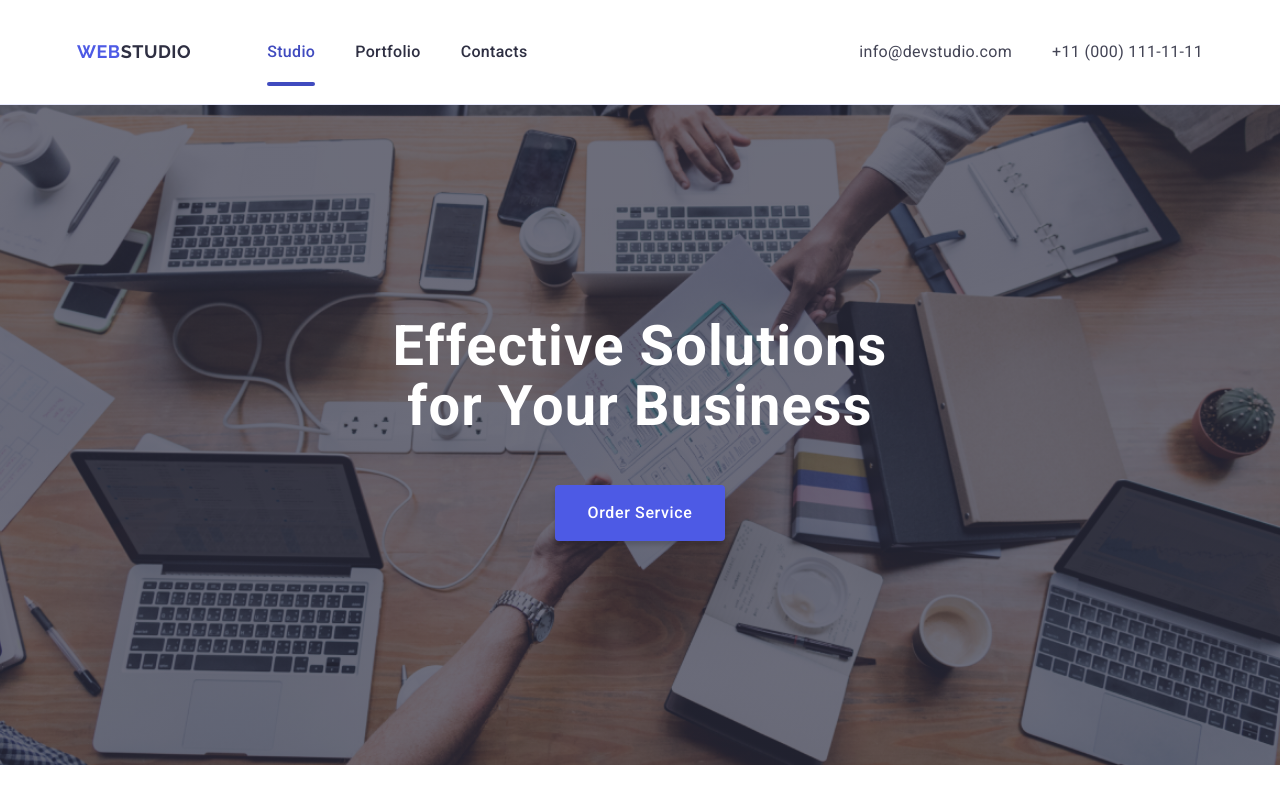
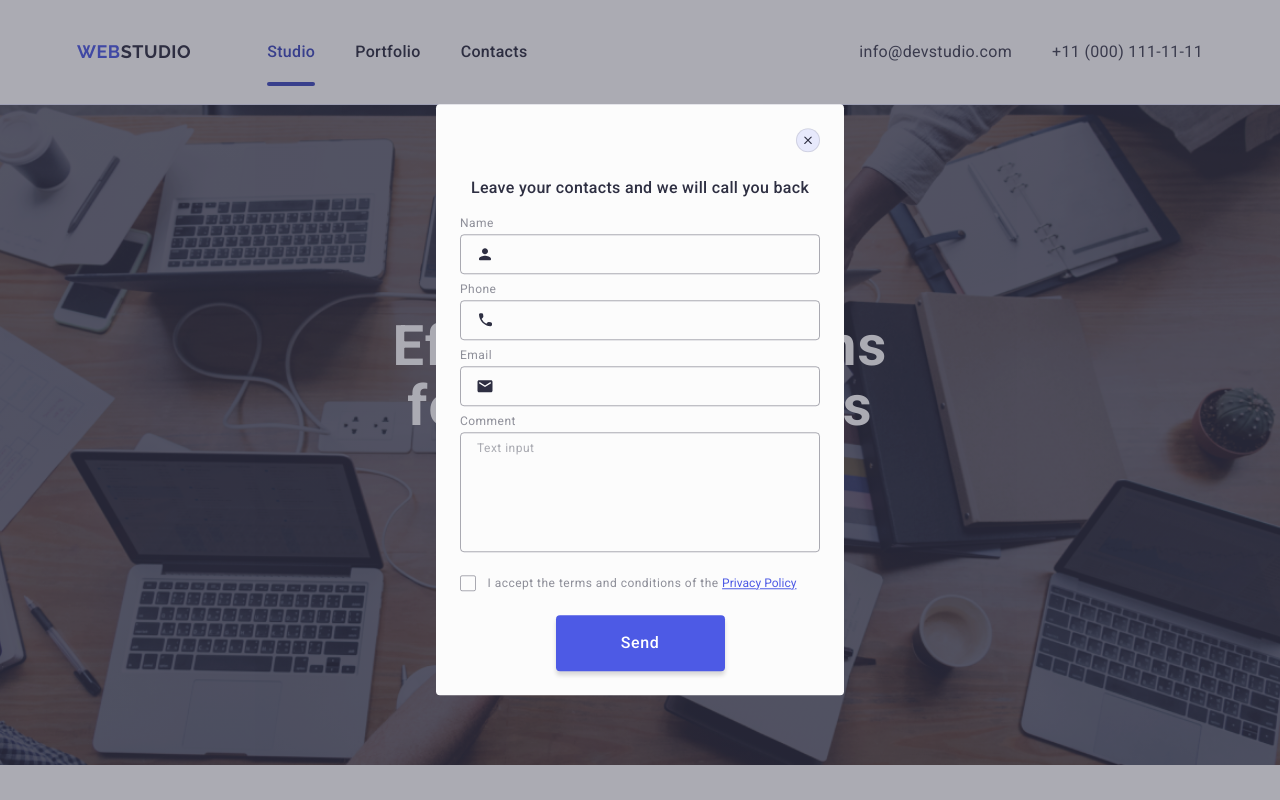
Before and after one commit to NatyKos/goit-markup-hw-06, a plain HTML site: page index.html in a window 1280 px wide. Shown: the top 800 px of the page. Drawn offline with nearby package versions, Linux system fonts and the light colour scheme.

Commit message:
add modal

```diff
--- a/css/styles.css
+++ b/css/styles.css
@@ -131,7 +131,7 @@ body {
   left: 0;
   width: 100%;
   height: 100%;
-  z-index: 9999999999;
+  z-index: 99999999999;
   background-color: #ffffff;
   transform: translateX(100%);
   transition: transform 250ms cubic-bezier(0.4, 0, 0.2, 1);
@@ -388,7 +388,6 @@ body {
   display: flex;
   flex-direction: column;
   row-gap: 72px;
-
 }
 .footer-descr {
   color: #f4f4fd;
@@ -398,8 +397,6 @@ body {
 .link-footer {
   display: inline-block;
   margin-bottom: 16px;
-
-
 }
 .logo-footer-end {
   color: #f4f4fd;
@@ -479,7 +476,212 @@ margin-right: auto;
 .footer-subscribe-btn-icon {
   margin-left: 16px;
 }
+.backdrop {
+  position: fixed;
+  top: 0;
+  left: 0;
+  width: 100%;
+  height: 100%;
+  background-color: rgba(46, 47, 66, 0.4);
+  z-index: 999999999;
+  opacity: 0;
+  visibility: hidden;
+  pointer-events: none;
+  transition: opacity 250ms cubic-bezier(0.4, 0, 0.2, 1),
+    visibility 250ms cubic-bezier(0.4, 0, 0.2, 1);
+}
+.backdrop.is-open {
+  opacity: 1;
+  visibility: visible;
+  pointer-events: auto;
+}
+.modal {
+  position: absolute;
+  top: 50%;
+  left: 50%;
+  transform: translate(-50%, -50%);
+  width: 288px;
+  min-height: 623px;
+  border-radius: 4px;
+  background-color: #fcfcfc;
+  padding: 72px 16px 24px;
+  transition: transform 250ms cubic-bezier(0.4, 0, 0.2, 1);
+}
+.modal-close-btn {
+  position: absolute;
+  display: flex;
+  align-items: center;
+  justify-content: center;
+  top: 24px;
+  right: 24px;
+  width: 24px;
+  height: 24px;
+  border-radius: 50%;
+  background-color: #e7e9fc;
+  border: 1px solid rgba(0, 0, 0, 0.1);
+  padding: 0;
+  cursor: pointer;
+  margin-bottom: 24px;
+  line-height: 0;
+  fill: #2e2f42;
+  transition: border 250ms cubic-bezier(0.4, 0, 0.2, 1),
+    background-color 250ms cubic-bezier(0.4, 0, 0.2, 1);
+}
+.modal-close-btn:hover,
+.modal-close-btn:focus {
+  background-color: #404bbf;
+  fill: #ffffff;
+  border: none;
+}
+.modal-close-btn-icon {
+  transition: fill 250ms cubic-bezier(0.4, 0, 0.2, 1);
+}
+.modal-form-descr {
+  color: #2e2f42;
+  /* width: 256px; */
+  text-align: center;
+  margin-left: auto;
+  margin-right: auto;
+  margin-bottom: 16px;
+  font-size: 16px;
+  font-weight: 500;
+  line-height: 1.5;
+  letter-spacing: 0.02em;
+}
 
+.review-form-label {
+  display: block;
+  color: #8e8f99;
+  font-size: 12px;
+  font-weight: 400;
+  line-height: 1.17; /* 116.667% */
+  letter-spacing: 0.04em;
+  margin-bottom: 4px;
+}
+.review-form-field {
+  width: 100%;
+  height: 40px;
+  border-radius: 4px;
+  border: 1px solid rgba(46, 47, 66, 0.4);
+  padding-left: 38px;
+  background-color: transparent;
+  outline: transparent;
+  transition: border-color 250ms cubic-bezier(0.4, 0, 0.2, 1);
+}
+.review-form-field:focus {
+  border-color: #4d5ae5;
+  outline-color: transparent;
+  outline-offset: 4px;
+}
+.review-form-wrapper {
+  margin-bottom: 8px;
+}
+.review-form-icon {
+  fill: #2e2f42;
+  position: absolute;
+  top: 50%;
+  left: 16px;
+  transform: translateY(-50%);
+  transition: fill 250ms cubic-bezier(0.4, 0, 0.2, 1);
+}
+.revie-form-input-icon {
+  position: relative;
+}
+.review-form-field:focus + .review-form-icon {
+  fill: #4d5ae5;
+}
+.textaria-cont {
+  margin-bottom: 16px;
+}
+.review-form-message {
+  width: 100%;
+  height: 120px;
+  resize: none;
+  border-radius: 4px;
+  border: 1px solid rgba(46, 47, 66, 0.4);
+  padding: 8px 16px;
+  background-color: transparent;
+  outline: transparent;
+  color: rgba(46, 47, 66, 0.4);
+  font-size: 12px;
+  font-weight: 400;
+  line-height: 1.17; /* 116.667% */
+  letter-spacing: 0.04em;
+  border-radius: 4px;
+  border: 1px solid rgba(46, 47, 66, 0.4);
+  transition: border-color 250ms cubic-bezier(0.4, 0, 0.2, 1);
+}
+.review-form-message::placeholder {
+  color: rgba(46, 47, 66, 0.4);
+}
+.review-form-message:focus {
+  border-color: #4d5ae5;
+  outline-color: transparent;
+  outline-offset: 4px;
+}
+.review-form-own-checkbox {
+  display: inline-flex;
+  width: 16px;
+  height: 16px;
+  border: 1px solid rgba(46, 47, 66, 0.4);
+  justify-content: center;
+  align-items: center;
+  cursor: pointer;
+  margin-right: 8px;
+  fill: transparent;
+  border-radius: 2px;
+  transition: background-color 250ms cubic-bezier(0.4, 0, 0.2, 1),
+    border 250ms cubic-bezier(0.4, 0, 0.2, 1),
+    fill 250ms cubic-bezier(0.4, 0, 0.2, 1);
+}
+.review-checkbox-label {
+  color: #8e8f99;
+  font-size: 12px;
+  font-weight: 400;
+  line-height: 1.17; /* 116.667% */
+  letter-spacing: 0.04em;
+}
+.privacy-policy-link {
+  color: #4d5ae5;
+  font-size: 12px;
+  font-weight: 400;
+  line-height: 1.33;
+  letter-spacing: 0.04px;
+  text-decoration-line: underline;
+}
+.review-checkbox-wrapper {
+  margin-bottom: 24px;
+}
+.review-checkbox-form:checked
+  + .review-checkbox-label
+  .review-form-own-checkbox,
+.review-checkbox-form:focus + .review-checkbox-label .review-form-own-checkbox {
+  background-color: #404bbf;
+  fill: #f4f4fd;
+  border: none;
+}
+.review-form-btn {
+  display: block;
+  min-width: 169px;
+  height: 56px;
+  padding: 16px 32px;
+  margin-right: auto;
+  margin-left: auto;
+  border: none;
+  border-radius: 4px;
+  background-color: #4d5ae5;
+  box-shadow: 0px 4px 4px 0px rgba(0, 0, 0, 0.15);
+  color: #ffffff;
+  font-size: 16px;
+  font-weight: 500;
+  line-height: 1.5; /* 150% */
+  letter-spacing: 0.04em;
+  transition: background-color 250ms cubic-bezier(0.4, 0, 0.2, 1);
+}
+.review-form-btn:hover,
+.review-form-btn:focus {
+  background-color: #404bbf;
+}
 /* ================== tablet ===================*/
 @media screen and (min-width: 768px) {
   .container {
@@ -596,7 +798,7 @@ margin-right: auto;
     gap: 72px 24px;
   }
   .portfolio-item {
-m    width: calc((100% - 24px) / 2);
+    width: calc((100% - 24px) / 2);
   }
   .container-footer {
     flex-direction: row;
@@ -604,7 +806,6 @@ m    width: calc((100% - 24px) / 2);
     gap: 72px 24px;
     flex-wrap: wrap;
     padding-left: 92px;
-
   }
 
   .footer-descr {
@@ -612,12 +813,23 @@ m    width: calc((100% - 24px) / 2);
   }
   .footer-subscrib-sect {
     display: flex;
-gap: 24px;}
+    gap: 24px;
+  }
 
   .footer-form-input {
     width: 264px;
   }
-  .footer-section{text-align: left;}
+  .footer-section {
+    text-align: left;
+  }
+  .modal {
+    padding: 72px 24px 24px;
+    width: 408px;
+    min-height: 584px;
+  }
+  /* .modal-form-descr {
+    width: 360px;
+  } */
 }
 /*==================== desktop ==========================*/
 @media screen and (min-width: 1158px) {
@@ -736,5 +948,4 @@ gap: 24px;}
   .social-card-footer {
     margin-right: 80px;
   }
-
 }
--- a/index.html
+++ b/index.html
@@ -322,12 +322,14 @@
             <li class="portfolio-item">
               <div class="overlay-wrapper">
                 <img
-                srcset="./images/portfolio/banking-m.jpg 288w,
-                ./images/portfolio/banking-t.jpg 356w,
-                ./images/portfolio/banking.jpg 360w,
+                  srcset="
+                    ./images/portfolio/banking-m.jpg    288w,
+                    ./images/portfolio/banking-t.jpg    356w,
+                    ./images/portfolio/banking.jpg      360w,
                     ./images/portfolio/banking-m@2x.jpg 576w,
                     ./images/portfolio/banking-t@2x.jpg 712w,
-                ./images/portfolio/banking@2x.jpg 720w"
+                    ./images/portfolio/banking@2x.jpg   720w
+                  "
                   sizes="(min-width: 1158px) 360px,
                 (min-width: 768px) 356px,
                 (max-width: 767px) 288px"
@@ -348,17 +350,20 @@
             <li class="portfolio-item">
               <div class="overlay-wrapper">
                 <img
-                srcset="./images/portfolio/cashless-m.jpg 288w,
-                ./images/portfolio/cashless-t.jpg 356w,
-                ./images/portfolio/cashless.jpg 360w,
+                  srcset="
+                    ./images/portfolio/cashless-m.jpg    288w,
+                    ./images/portfolio/cashless-t.jpg    356w,
+                    ./images/portfolio/cashless.jpg      360w,
                     ./images/portfolio/cashless-m@2x.jpg 576w,
                     ./images/portfolio/cashless-t@2x.jpg 712w,
-                ./images/portfolio/cashless@2x.jpg 720w"
+                    ./images/portfolio/cashless@2x.jpg   720w
+                  "
                   sizes="(min-width: 1158px) 360px,
                 (min-width: 768px) 356px,
                 (max-width: 767px) 288px"
                   src="./images/portfolio/cashless.jpg"
-                  alt="Cashless payment"/>
+                  alt="Cashless payment"
+                />
                 <p class="overlay">
                   14 Stylish and User-Friendly App Design Concepts · Task
                   Manager App · Calorie Tracker App · Exotic Fruit Ecommerce App
@@ -373,18 +378,19 @@
             <li class="portfolio-item">
               <div class="overlay-wrapper">
                 <img
-                 srcset="./images/portfolio/meditation-m.jpg 288w,
-                ./images/portfolio/meditation-t.jpg 356w,
-                ./images/portfolio/meditation.jpg 360w,
+                  srcset="
+                    ./images/portfolio/meditation-m.jpg    288w,
+                    ./images/portfolio/meditation-t.jpg    356w,
+                    ./images/portfolio/meditation.jpg      360w,
                     ./images/portfolio/meditation-m@2x.jpg 576w,
                     ./images/portfolio/meditation-t@2x.jpg 712w,
-                ./images/portfolio/meditation@2x.jpg 720w"
+                    ./images/portfolio/meditation@2x.jpg   720w
+                  "
                   sizes="(min-width: 1158px) 360px,
                 (min-width: 768px) 356px,
                 (max-width: 767px) 288px"
                   src="./images/portfolio/meditation.jpg"
                   alt="Meditation app"
-
                 />
                 <p class="overlay">
                   14 Stylish and User-Friendly App Design Concepts · Task
@@ -400,18 +406,19 @@
             <li class="portfolio-item">
               <div class="overlay-wrapper">
                 <img
-                 srcset="./images/portfolio/taxi-m.jpg 288w,
-                ./images/portfolio/taxi-t.jpg 356w,
-                ./images/portfolio/taxi.jpg 360w,
+                  srcset="
+                    ./images/portfolio/taxi-m.jpg    288w,
+                    ./images/portfolio/taxi-t.jpg    356w,
+                    ./images/portfolio/taxi.jpg      360w,
                     ./images/portfolio/taxi-m@2x.jpg 576w,
                     ./images/portfolio/taxi-t@2x.jpg 712w,
-                ./images/portfolio/taxi@2x.jpg 720w"
+                    ./images/portfolio/taxi@2x.jpg   720w
+                  "
                   sizes="(min-width: 1158px) 360px,
                 (min-width: 768px) 356px,
                 (max-width: 767px) 288px"
                   src="./images/portfolio/taxi.jpg"
                   alt="Taxi"
-
                 />
                 <p class="overlay">
                   14 Stylish and User-Friendly App Design Concepts · Task
@@ -427,18 +434,19 @@
             <li class="portfolio-item">
               <div class="overlay-wrapper">
                 <img
-                 srcset="./images/portfolio/screen-m.jpg 288w,
-                ./images/portfolio/screen-t.jpg 356w,
-                ./images/portfolio/screen.jpg 360w,
+                  srcset="
+                    ./images/portfolio/screen-m.jpg    288w,
+                    ./images/portfolio/screen-t.jpg    356w,
+                    ./images/portfolio/screen.jpg      360w,
                     ./images/portfolio/screen-m@2x.jpg 576w,
                     ./images/portfolio/screen-t@2x.jpg 712w,
-                ./images/portfolio/screen@2x.jpg 720w"
+                    ./images/portfolio/screen@2x.jpg   720w
+                  "
                   sizes="(min-width: 1158px) 360px,
                 (min-width: 768px) 356px,
                 (max-width: 767px) 288px"
                   src="./images/portfolio/screen.jpg"
                   alt="Screen Illustrations"
-
                 />
                 <p class="overlay">
                   14 Stylish and User-Friendly App Design Concepts · Task
@@ -454,18 +462,19 @@
             <li class="portfolio-item">
               <div class="overlay-wrapper">
                 <img
-                 srcset="./images/portfolio/online-m.jpg 288w,
-                ./images/portfolio/online-t.jpg 356w,
-                ./images/portfolio/online.jpg 360w,
+                  srcset="
+                    ./images/portfolio/online-m.jpg    288w,
+                    ./images/portfolio/online-t.jpg    356w,
+                    ./images/portfolio/online.jpg      360w,
                     ./images/portfolio/online-m@2x.jpg 576w,
                     ./images/portfolio/online-t@2x.jpg 712w,
-                ./images/portfolio/online@2x.jpg 720w"
+                    ./images/portfolio/online@2x.jpg   720w
+                  "
                   sizes="(min-width: 1158px) 360px,
                 (min-width: 768px) 356px,
                 (max-width: 767px) 288px"
                   src="./images/portfolio/online.jpg"
                   alt="Woman with phone"
-
                 />
                 <p class="overlay">
                   14 Stylish and User-Friendly App Design Concepts · Task
@@ -487,7 +496,7 @@
 
     <footer class="footer-section">
       <div class="container container-footer">
-        <div class="footer-start ">
+        <div class="footer-start">
           <a class="logo-link link-footer" href="./index.html"
             >Web<span class="logo-footer-end">Studio</span></a
           >
@@ -545,15 +554,13 @@
               </svg>
             </button>
           </form>
-
-
         </div>
       </div>
     </footer>
 
     <!--backdrop modal area-->
 
-    <!-- <div class="backdrop">
+    <div class="backdrop is-open">
       <div class="modal">
         <button
           class="modal-close-btn"
@@ -566,9 +573,10 @@
         </button>
         <p class="modal-form-descr">
           Leave your contacts and we will call you back
-        </p> -->
+        </p>
+
         <!--modal form-->
-    <!-- <form class="review-form">
+        <form class="review-form">
           <div class="review-form-wrapper">
             <label class="review-form-label" for="user-name">Name</label>
             <div class="revie-form-input-icon">
@@ -654,9 +662,11 @@
           <button class="review-form-btn" type="submit">Send</button>
         </form>
       </div>
-    </div> -->
+    </div>
+
     <!-- mobile menu -->
-    <div class="mobile-menu ">
+    <!--
+    <div class="mobile-menu">
       <div class="container cont-menu">
         <button class="mob-menu-close-btn" type="button">
           <svg class="mob-menu-close-btn-icon" width="8" height="8">
@@ -719,6 +729,6 @@
                 </ul>
       </div>
 
-    </div>
+    </div> -->
   </body>
 </html>
```
Also changed, not shown: css/styles-old.css (+52 -50 lines). Lines whose indentation alone changed are shown as unchanged.
